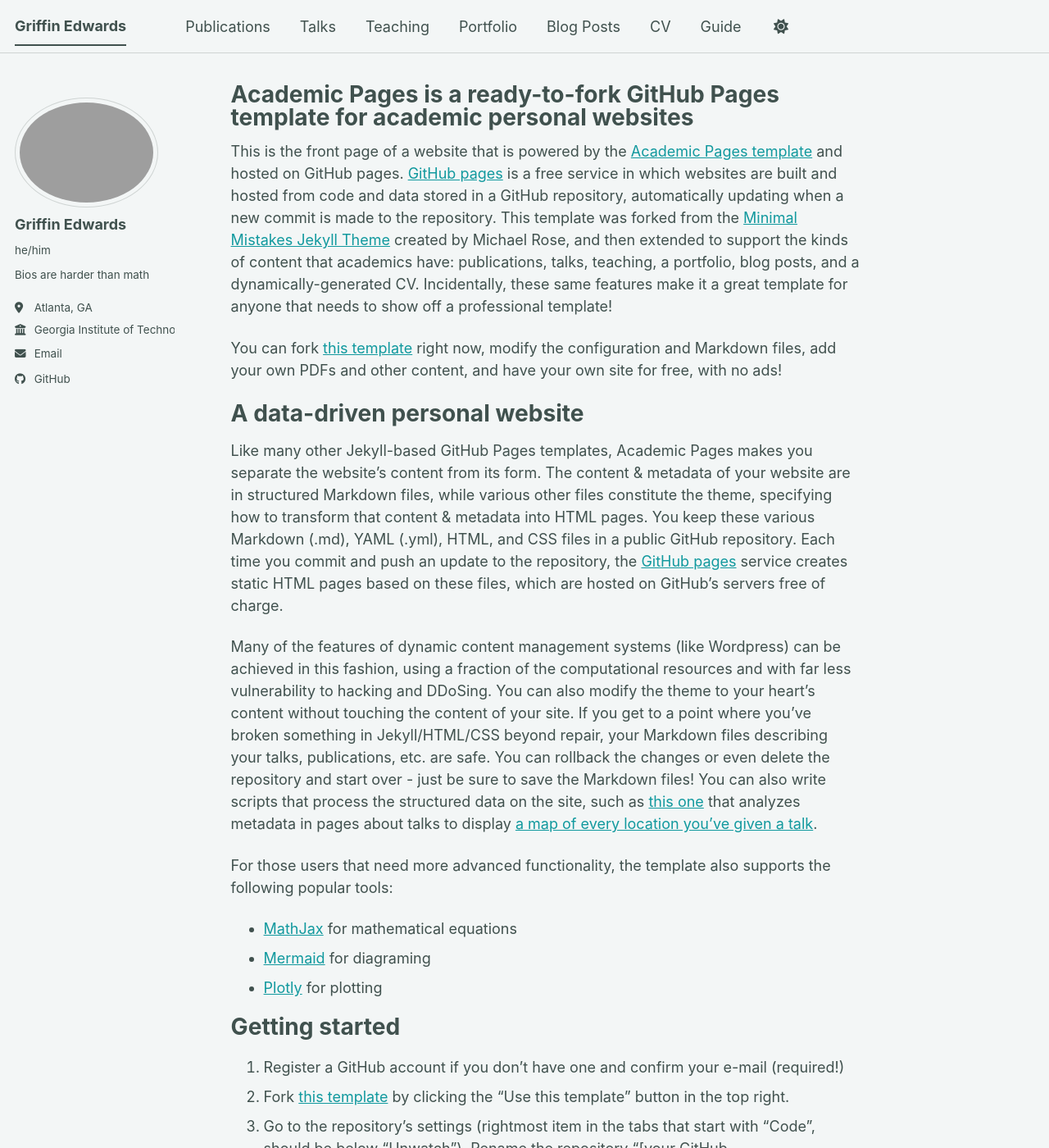
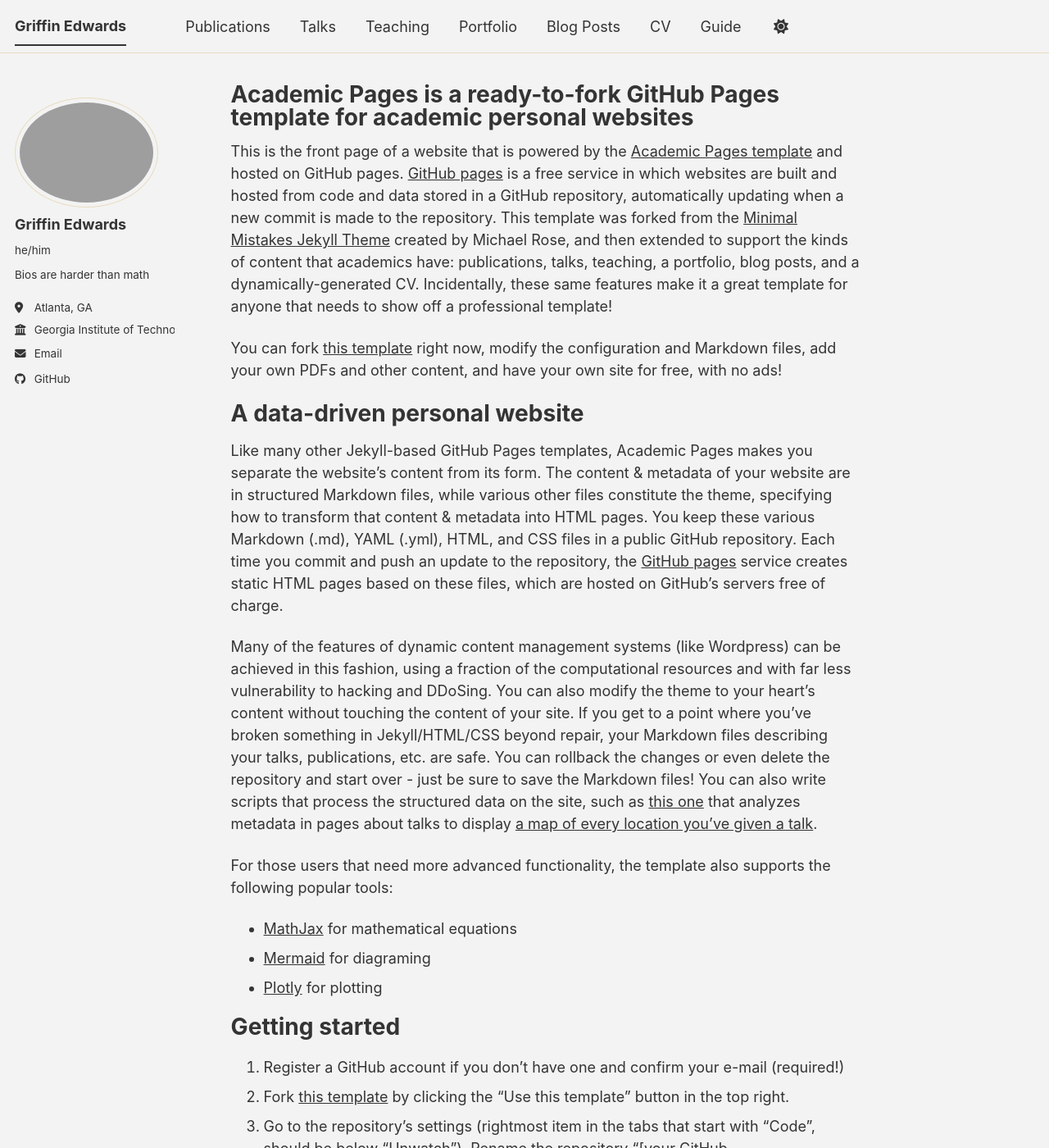
Before and after one commit to griffin-has-questions/griffin-has-questions.github.io, a Jekyll site: the page built from _pages/about.md, in a window 1280 px wide and 1400 px high. Shown: the whole window at 82% size. Built offline with Jekyll 4.4.1, drawn with Linux system fonts in a browser that asks for light colours; a script bundle is joined from its source files by our own code; library files that are not in the unit come from our copies.

Commit message:
Update _config.yml

```diff
--- a/_config.yml
+++ b/_config.yml
@@ -8,8 +8,8 @@
 
 # Basic Site Settings
 locale                   : "en-US"
-site_theme               : "mint" # The available themes options are "default", "air", "sunrise", "mint", "dirt" and "contrast"
-minimal_mistakes_skin    : "mint"
+site_theme               : "dirt" # The available themes options are "default", "air", "sunrise", "mint", "dirt" and "contrast"
+minimal_mistakes_skin    : "dirt"
 title                    : "Griffin Edwards"
 title_separator          : "-"
 name                     : &name "Griffin Edwards"
```
